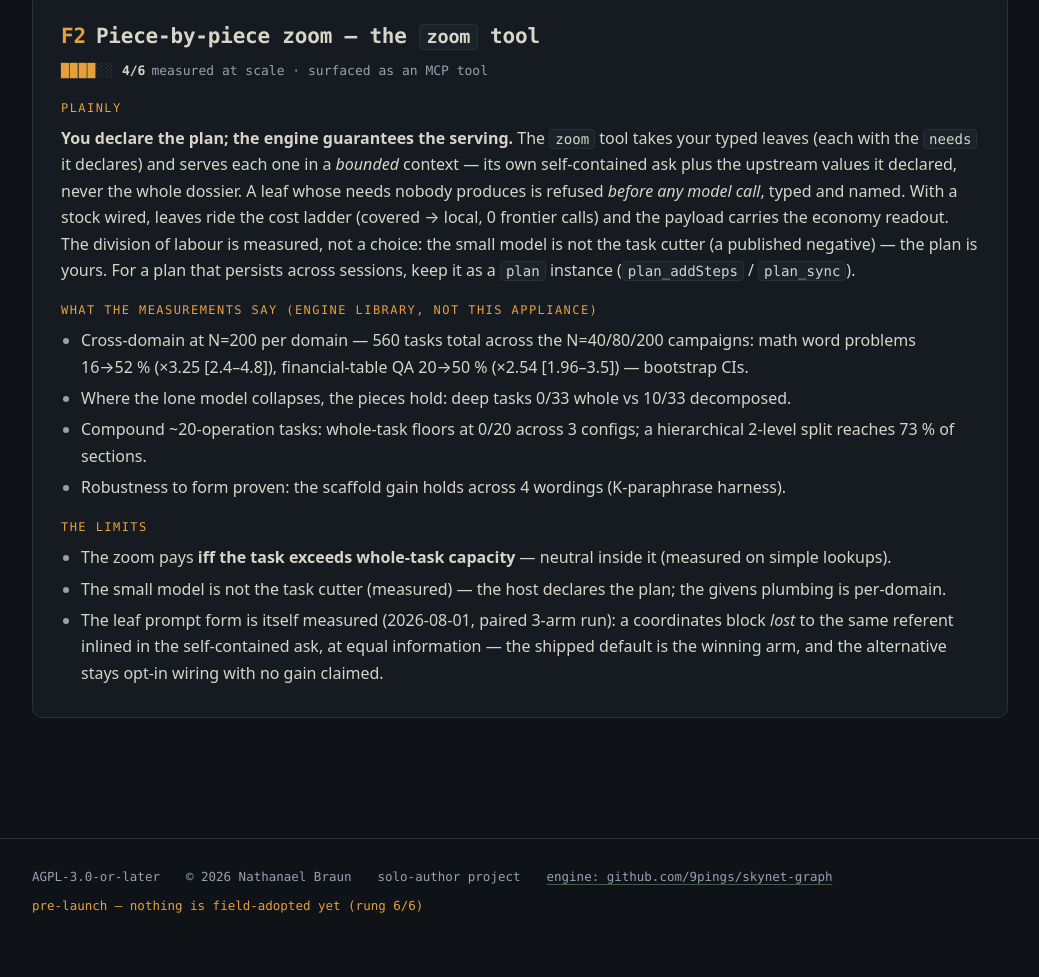
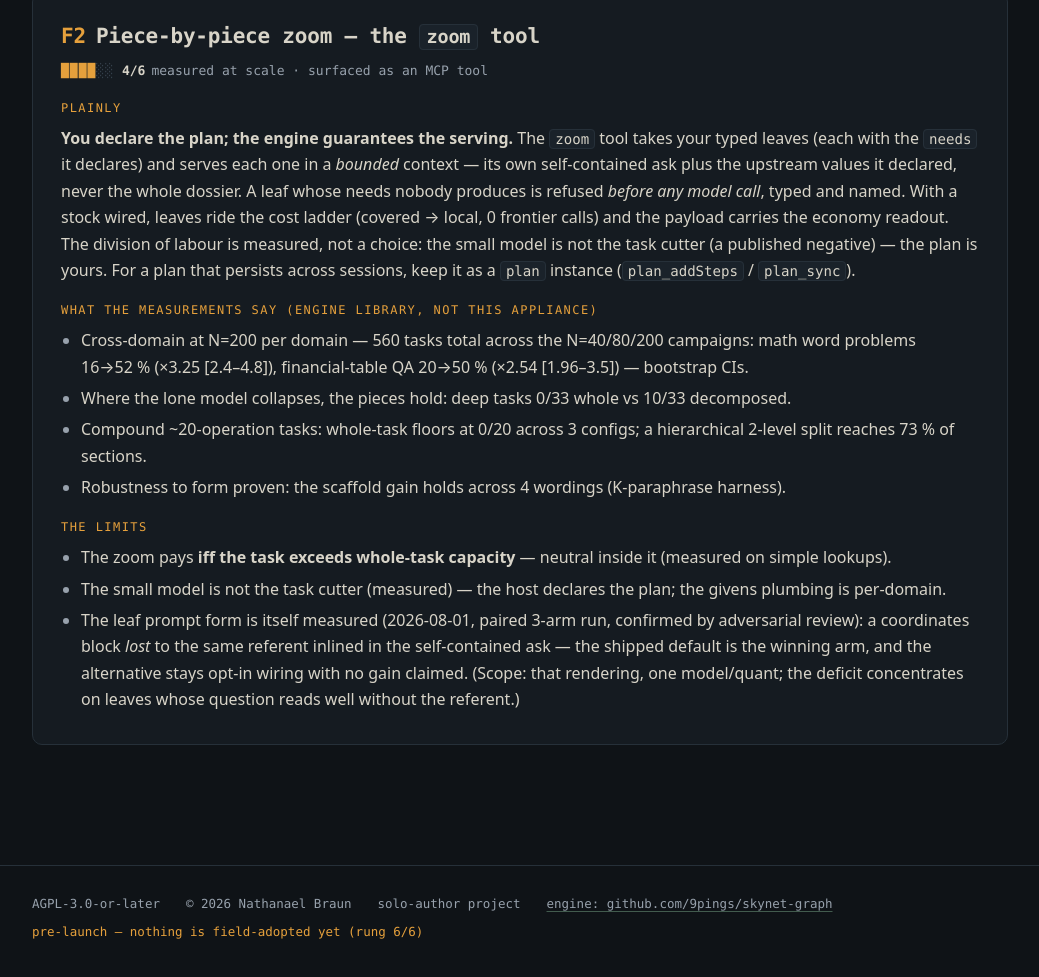
Before and after one commit to 9pings/mindsmith, a website: page docs/features.html in a window 1280 px wide. Shown: the part 7230-8207 px from the top of the page, without its empty margins (120-1159 px from the left). Drawn offline with Linux system fonts and the light colour scheme.

Commit message:
docs(site): the U1 limit line carries the review's scope (that rendering; max-specific deficit)
Co-Authored-By: Claude Fable 5 <noreply@anthropic.com>

```diff
--- a/docs/features.html
+++ b/docs/features.html
@@ -383,10 +383,11 @@ $ mindsmith rooms export fin-tables-stock ./shipped  # bundle + dossier, ready t
             inside it (measured on simple lookups).</li>
           <li>The small model is not the task cutter (measured) — the host declares the plan; the
             givens plumbing is per-domain.</li>
-          <li>The leaf prompt form is itself measured (2026-08-01, paired 3-arm run): a coordinates
-            block <em>lost</em> to the same referent inlined in the self-contained ask, at equal
-            information — the shipped default is the winning arm, and the alternative stays opt-in
-            wiring with no gain claimed.</li>
+          <li>The leaf prompt form is itself measured (2026-08-01, paired 3-arm run, confirmed by
+            adversarial review): a coordinates block <em>lost</em> to the same referent inlined in
+            the self-contained ask — the shipped default is the winning arm, and the alternative
+            stays opt-in wiring with no gain claimed. (Scope: that rendering, one model/quant; the
+            deficit concentrates on leaves whose question reads well without the referent.)</li>
         </ul></dd>
       </dl>
     </div>
```
